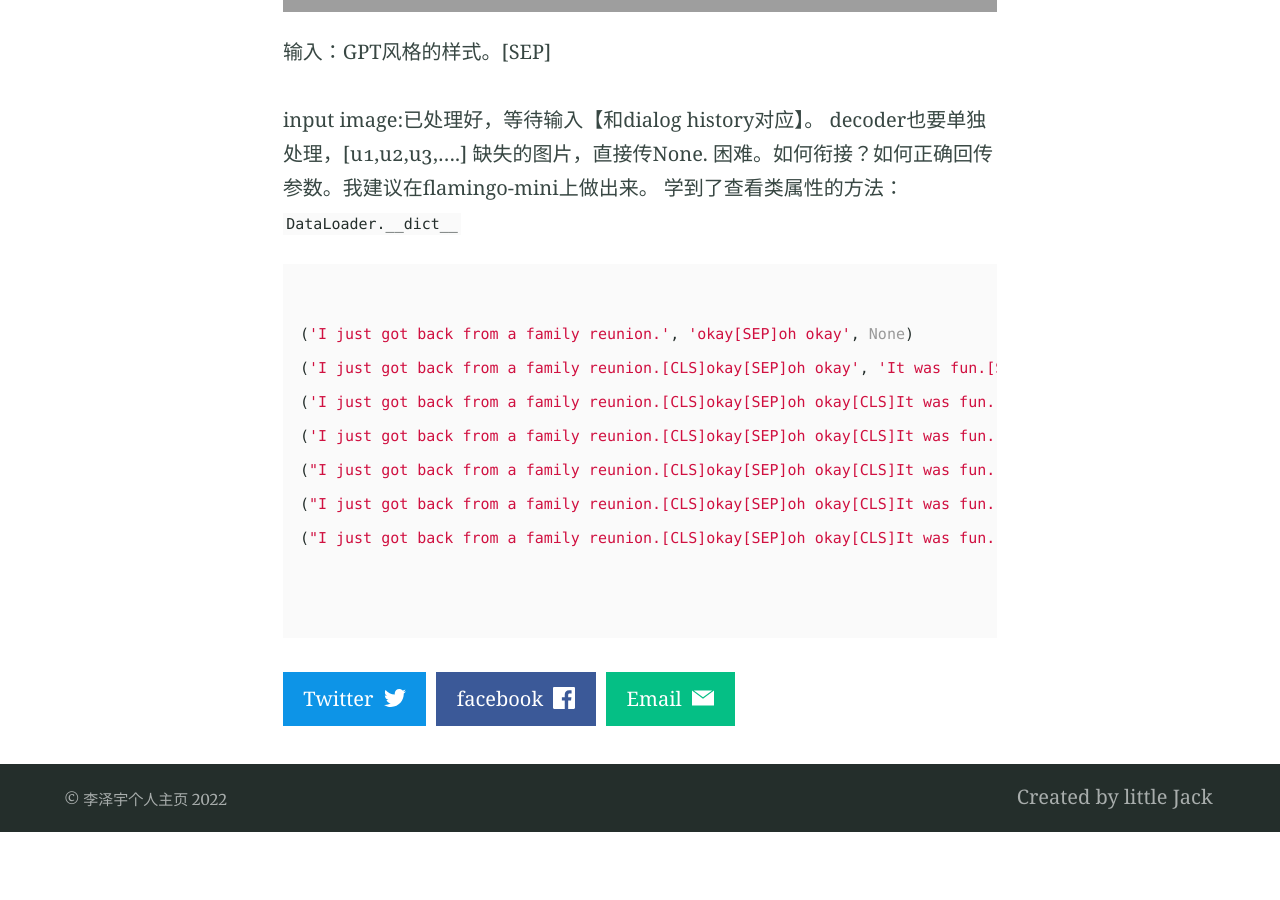
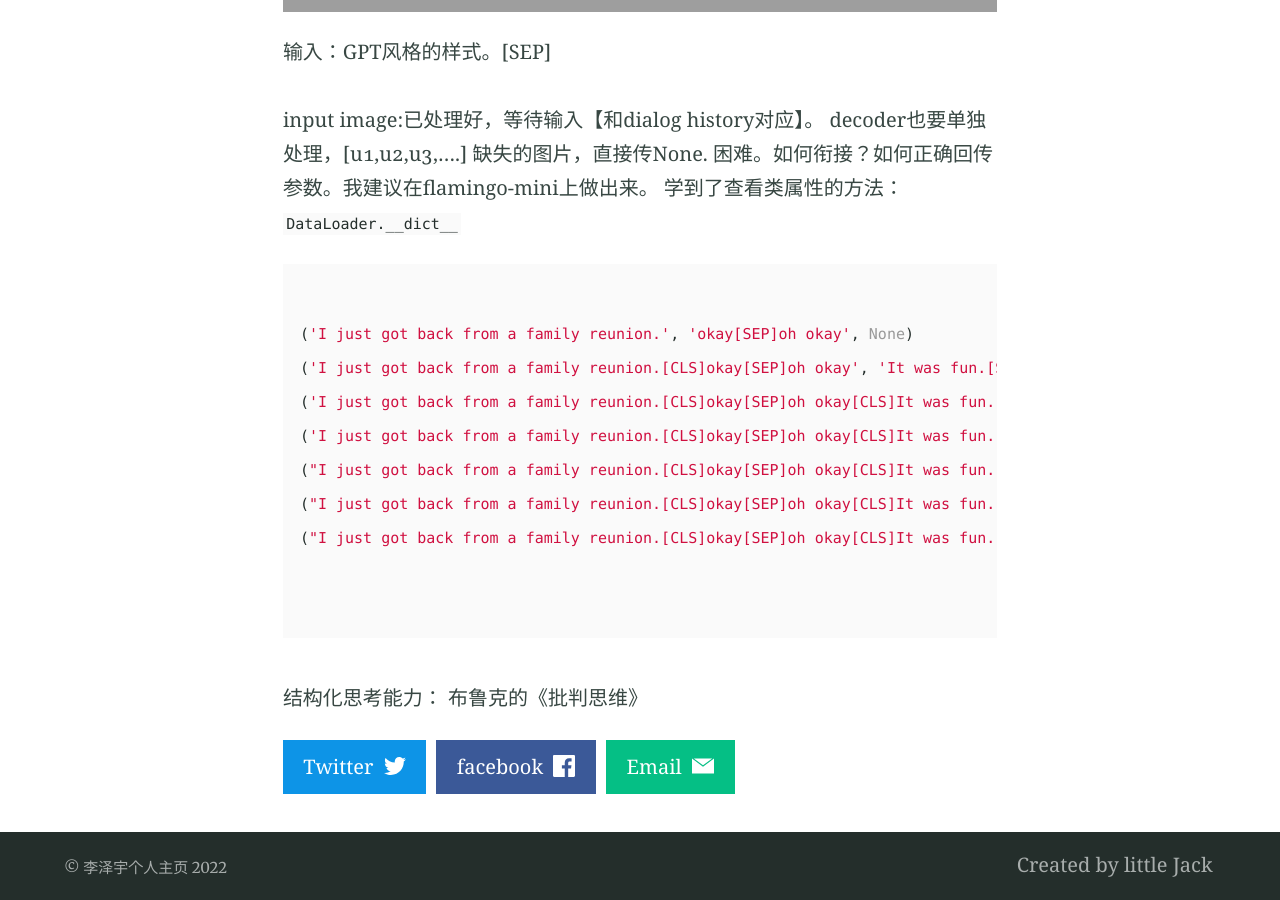
Before and after one commit to lizeyujack/lizeyujack.github.io, a Jekyll site: the page built from _posts/2022-10-21-26.md, in a window 1280 px wide and 900 px high, scrolled down 2386 px. Built offline with Jekyll 4.4.1, drawn with Linux system fonts in a browser that asks for light colours; before the commit the page ends 3218 px from its top, so only the background shows below that; grey boxes are pictures that could not be loaded.

Commit message:
Update 2022-10-21-26.md

````diff
--- a/_posts/2022-10-21-26.md
+++ b/_posts/2022-10-21-26.md
@@ -50,3 +50,6 @@ decoder也要单独处理，[u1,u2,u3,....]
 
 {%endraw%}
 ```
+
+
+结构化思考能力： 布鲁克的《批判思维》
````
